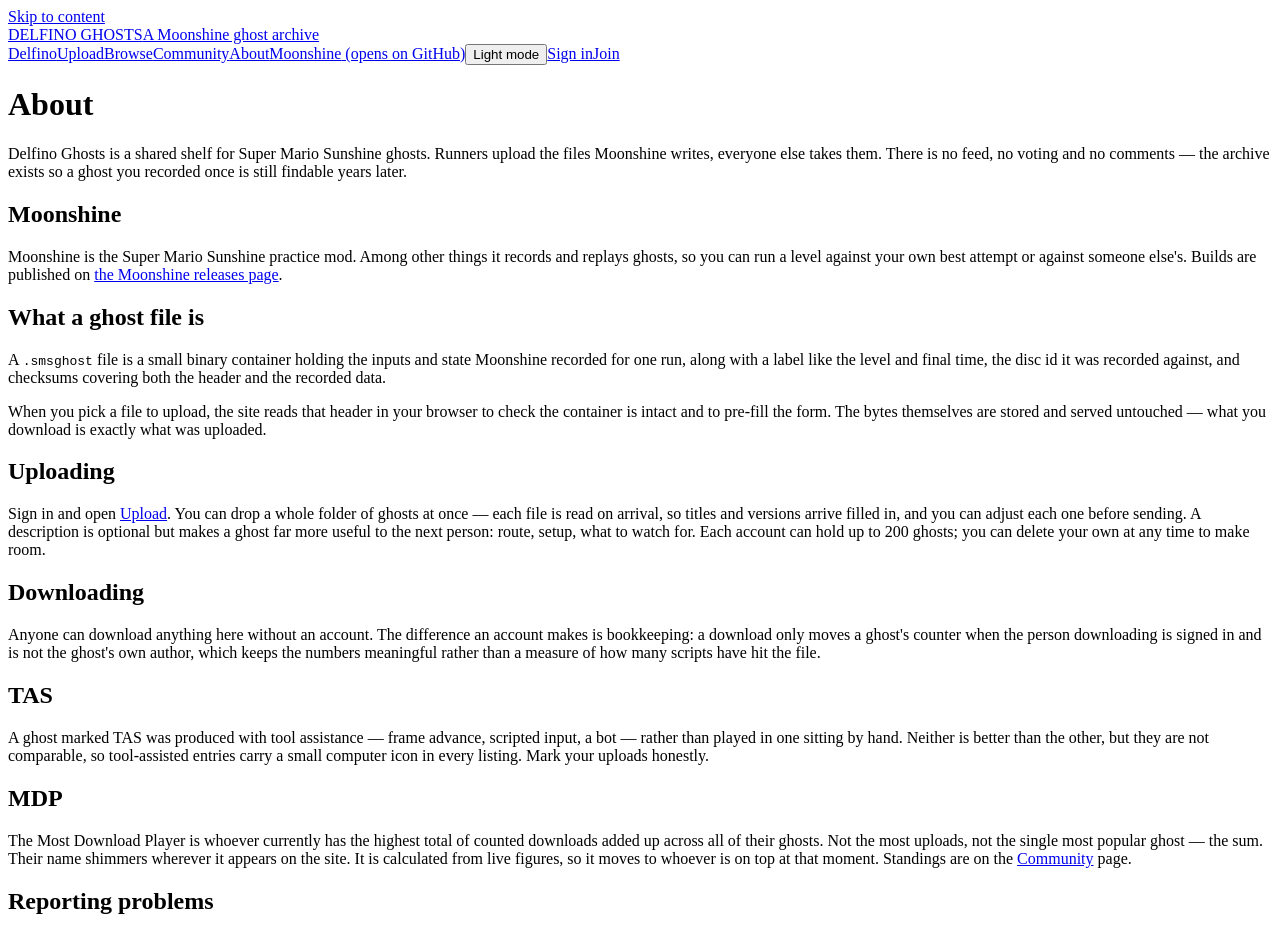
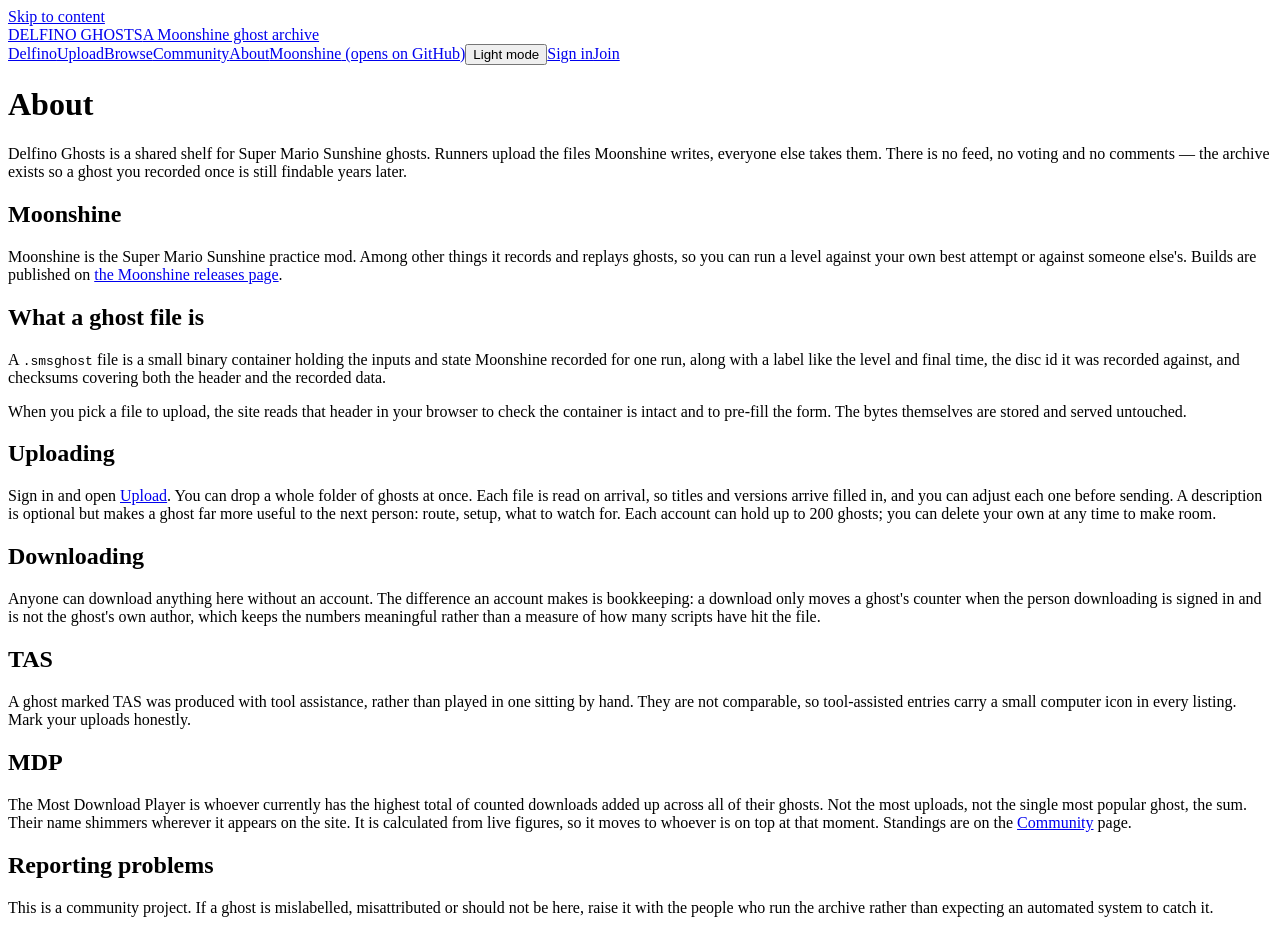
Before and after one commit to Zeldocto/delfino-ghosts, a React (Vite) app: page /about in a window 1280 px wide. Shown: the top 933 px of the page. Built offline with nearby package versions, Linux system fonts and the light colour scheme; no server answers; the HTML template or start-up script is replaced by a standard one.

Commit message:
Fix text formatting and improve clarity in About page

```diff
--- a/src/pages/About.tsx
+++ b/src/pages/About.tsx
@@ -36,13 +36,13 @@
         <p>
           When you pick a file to upload, the site reads that header in your browser to check the
           container is intact and to pre-fill the form. The bytes themselves are stored and served
-          untouched — what you download is exactly what was uploaded.
+          untouched.
         </p>
 
         <h2>Uploading</h2>
         <p>
           Sign in and open <Link to="/upload">Upload</Link>. You can drop a whole folder of ghosts
-          at once — each file is read on arrival, so titles and versions arrive filled in, and you
+          at once. Each file is read on arrival, so titles and versions arrive filled in, and you
           can adjust each one before sending. A description is optional but makes a ghost far more
           useful to the next person: route, setup, what to watch for. Each account can hold up to {GHOST_LIMIT} ghosts; you can delete
           your own at any time to make room.
@@ -58,8 +58,7 @@
 
         <h2>TAS</h2>
         <p>
-          A ghost marked TAS was produced with tool assistance — frame advance, scripted input, a
-          bot — rather than played in one sitting by hand. Neither is better than the other, but they
+          A ghost marked TAS was produced with tool assistance, rather than played in one sitting by hand. They
           are not comparable, so tool-assisted entries carry a small computer icon in every listing.
           Mark your uploads honestly.
         </p>
@@ -68,7 +67,7 @@
         <p>
           The Most Download Player is whoever currently has the highest total of counted downloads
           added up across all of their ghosts. Not the most uploads, not the single most popular
-          ghost — the sum. Their name shimmers wherever it appears on the site. It is calculated from
+          ghost, the sum. Their name shimmers wherever it appears on the site. It is calculated from
           live figures, so it moves to whoever is on top at that moment. Standings are on the{' '}
           <Link to="/community">Community</Link> page.
         </p>
```
